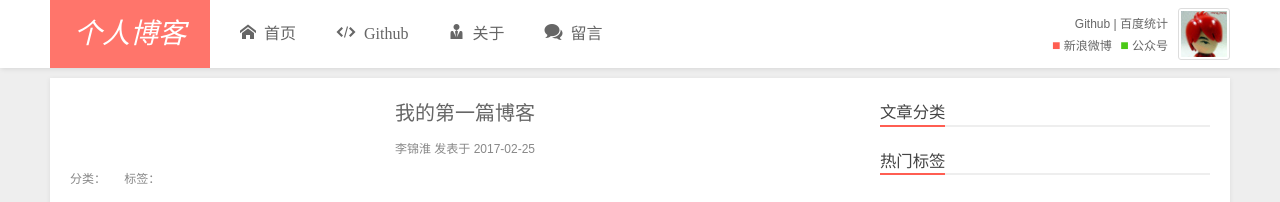
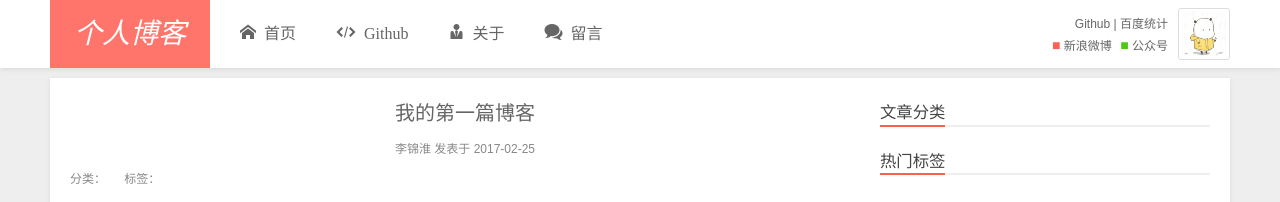
Before and after one commit to lijinhuai/lijinhuai.github.io, a plain HTML site: page 2017/02/25/我的第一篇博客/index.html in a window 1280 px wide. Shown: the top 202 px of the page. Drawn offline with Linux system fonts and the light colour scheme; a web font is replaced by a local one.

Commit message:
Site updated: 2017-08-23 10:05:10

```diff
--- a/2017/02/25/我的第一篇博客/index.html
+++ b/2017/02/25/我的第一篇博客/index.html
@@ -103,7 +103,7 @@
 
             </div>
             <div class="avatar fr">
-                <img src="/img/jelon.jpg" alt="avatar" title="Jelon" >
+                <img src="/img/lijh.jpg" alt="avatar" title="Jelon" >
             </div>
         </div>
     </section>
```
Also changed, not shown: 2017/07/11/hello-world/index.html (+1 -1 lines), 2017/07/18/用html5-js实现浏览器全屏/index.html (+1 -1 lines), 2017/07/25/项目Demo地址/index.html (+1 -1 lines), 2017/08/18/Xshell配色方案/index.html (+1 -1 lines), archives/2017/02/index.html (+1 -1 lines), archives/2017/07/index.html (+1 -1 lines), archives/2017/08/index.html (+1 -1 lines), archives/2017/index.html (+1 -1 lines), archives/index.html (+1 -1 lines), index.html (+1 -1 lines), img/jelon.jpg (deleted), img/lijh.jpg (added).
